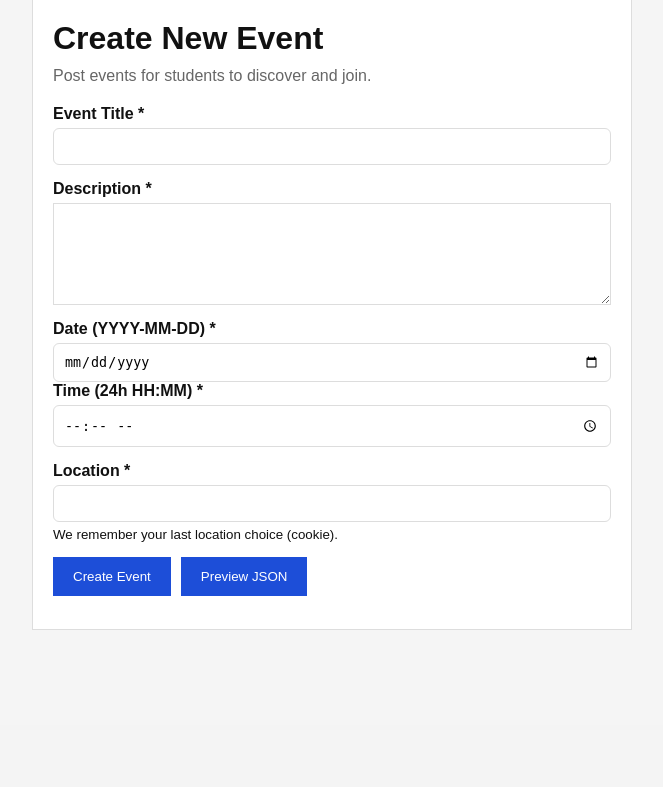
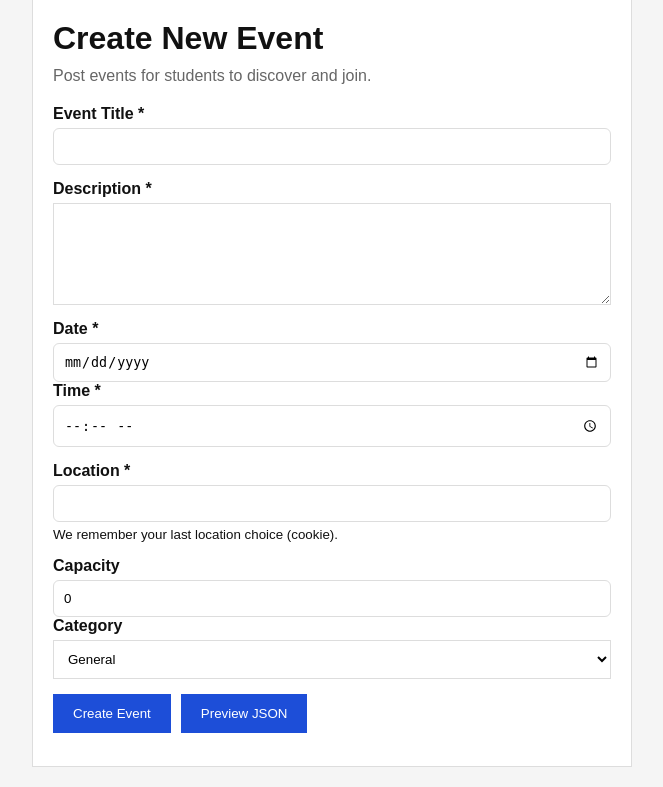
Before and after one commit to manavbh2011/Campus-Event-Management, a PHP site: page /create_event.php in a window 1280 px wide. Shown: the part 75-862 px from the top of the page, without its empty margins (308-971 px from the left). Before the commit the page ends 705 px from the top, so only its background shows below. Run offline with PHP 8.4, Linux system fonts and the light colour scheme; some libraries are stand-ins or nearby versions.

Commit message:
modified controller to have API for fetching all events, modified create event to have more fields to match table schema

```diff
--- a/create_event.php
+++ b/create_event.php
@@ -57,14 +57,16 @@ function combine_ts(string $date, string $time): string {
 }
 function insert_event(PDO $pdo, array $data): array {
   $stmt = $pdo->prepare('
-    INSERT INTO campus_events (title, description, event_date, location, created_by)
-    VALUES (:title, :description, :event_date, :location, :created_by)
+    INSERT INTO campus_events (title, description, event_date, location, capacity, category, created_by)
+    VALUES (:title, :description, :event_date, :location, :capacity, :category, :created_by)
   ');
   $ok = $stmt->execute([
     ':title' => $data['title'],
     ':description' => $data['description'],
     ':event_date' => $data['event_ts'],
     ':location' => $data['location'],
+    ':capacity' => $data['capacity'],
+    ':category' => $data['category'],
     ':created_by' => $_SESSION['user']['id'] ?? null
   ]);
   return [$ok, $ok ? null : 'Database insert failed.'];
@@ -110,6 +112,8 @@ $defaults = [
   'date' => '',
   'time' => '',
   'location' => $_GET['location'] ?? ($_COOKIE['last_location'] ?? ''),
+  'capacity' => '0',
+  'category' => 'general',
 ];
 
 if ($_SERVER['REQUEST_METHOD'] === 'POST') {
@@ -121,6 +125,8 @@ if ($_SERVER['REQUEST_METHOD'] === 'POST') {
     'date' => $_POST['date'] ?? '',
     'time' => $_POST['time'] ?? '',
     'location' => s($_POST['location'] ?? ''),
+    'capacity' => (int)($_POST['capacity'] ?? 0),
+    'category' => s($_POST['category'] ?? 'general'),
     'version' => $_POST['form_version'] ?? ''
   ];
 
@@ -200,11 +206,11 @@ $page_title = 'Create Event';
 
         <div class="form-row">
           <div class="form-group">
-            <label for="date">Date (YYYY-MM-DD) <span aria-hidden="true">*</span></label>
+            <label for="date">Date <span aria-hidden="true">*</span></label>
             <input id="date" name="date" type="date" required value="<?= htmlspecialchars($defaults['date']) ?>" />
           </div>
           <div class="form-group">
-            <label for="time">Time (24h HH:MM) <span aria-hidden="true">*</span></label>
+            <label for="time">Time <span aria-hidden="true">*</span></label>
             <input id="time" name="time" type="time" required value="<?= htmlspecialchars($defaults['time']) ?>" />
           </div>
         </div>
@@ -213,6 +219,24 @@ $page_title = 'Create Event';
           <label for="location">Location <span aria-hidden="true">*</span></label>
           <input id="location" name="location" type="text" required value="<?= htmlspecialchars($defaults['location']) ?>" />
           <small>We remember your last location choice (cookie).</small>
+        </div>
+
+        <div class="form-row">
+          <div class="form-group">
+            <label for="capacity">Capacity</label>
+            <input id="capacity" name="capacity" type="number" min="0" value="<?= htmlspecialchars($defaults['capacity'] ?? '0') ?>" />
+          </div>
+          <div class="form-group">
+            <label for="category">Category</label>
+            <select id="category" name="category">
+              <option value="general" <?= ($defaults['category'] ?? 'general') === 'general' ? 'selected' : '' ?>>General</option>
+              <option value="academic" <?= ($defaults['category'] ?? '') === 'academic' ? 'selected' : '' ?>>Academic</option>
+              <option value="social" <?= ($defaults['category'] ?? '') === 'social' ? 'selected' : '' ?>>Social</option>
+              <option value="sports" <?= ($defaults['category'] ?? '') === 'sports' ? 'selected' : '' ?>>Sports</option>
+              <option value="cultural" <?= ($defaults['category'] ?? '') === 'cultural' ? 'selected' : '' ?>>Cultural</option>
+              <option value="career" <?= ($defaults['category'] ?? '') === 'career' ? 'selected' : '' ?>>Career</option>
+            </select>
+          </div>
         </div>
 
         <div class="actions">
```
Also changed, not shown: controllers/EventManagementController.php (+3 -4 lines).
